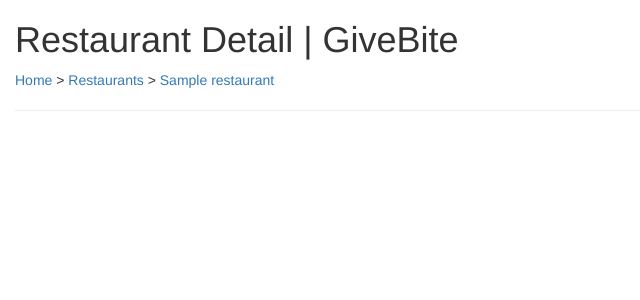
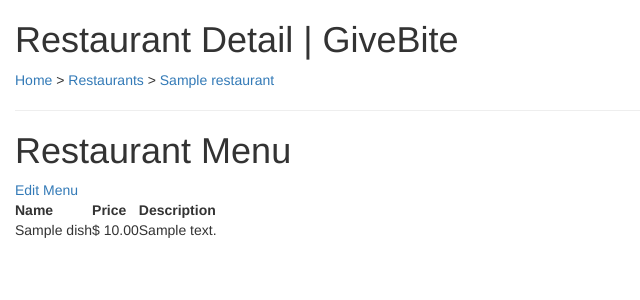
Before and after one commit to Alonski/GiveBite, a Django app: page /restaurant/1/ in a window 1280 px wide. Shown: the top 300 px of the page, without its empty margins (0-640 px from the left). Run offline with Django 3.2, Linux system fonts and the light colour scheme; tables that the repository leaves empty hold one stand-in row (values such as "Sample post"); some libraries are stand-ins or nearby versions.

Commit message:
Added Dish List To Restaurant Detail

```diff
--- a/bite/templates/bite/restaurant_detail.html
+++ b/bite/templates/bite/restaurant_detail.html
@@ -11,32 +11,25 @@
 {% endblock %}
 
 {% block content %}
-{#    <a href="{% url 'bite:restaurant_add' %}">Add Restaurant</a>#}
-{#    <table>#}
-{#        <thead>#}
-{#        <tr>#}
-{#            <th>Account</th>#}
-{#            <th>Name</th>#}
-{#            <th>Address</th>#}
-{#            <th>Phone</th>#}
-{#            <th>Update</th>#}
-{#            <th>Delete</th>#}
-{#            <th>Delete?</th>#}
-{#        </tr>#}
-{#        </thead>#}
-{#        <tbody>#}
-{#        {% for object in object_list %}#}
-{#            <tr>#}
-{#                <td>{{ object.account }}</td>#}
-{#                <td>{{ object.name }}</td>#}
-{#                <td>$ {{ object.address }}</td>#}
-{#                <td>{{ object.phone }}</td>#}
-{#                <td><a href="{% url 'bite:dishes_update' object.restaurant.id %}">Update</a></td>#}
-{#                <td><a href="{% url 'bite:dishes_delete' object.restaurant_id %}">Delete</a></td>#}
-{#                <td>{{ object.delete }}</td>#}
-{#            </tr>#}
-{#        {% endfor %}#}
-{#        </tbody>#}
+    <h1>Restaurant Menu</h1>
+    <a href="{% url 'bite:dishes_list' object.id %}">Edit Menu</a>
+    <table>
+        <thead>
+        <tr>
+            <th>Name</th>
+            <th>Price</th>
+            <th>Description</th>
+        </tr>
+        </thead>
+        <tbody>
+        {% for object in view.dishes %}
+            <tr>
+                <td>{{ object.name }}</td>
+                <td>$ {{ object.price }}</td>
+                <td>{{ object.description }}</td>
+            </tr>
+        {% endfor %}
+        </tbody>
 {#        <tfoot>#}
 {#        <tr>#}
 {#            <td>Total:</td>#}
@@ -44,5 +37,5 @@
 {#            <td></td>#}
 {#        </tr>#}
 {#        </tfoot>#}
-{#    </table>#}
+    </table>
 {% endblock %}
--- a/bite/views.py
+++ b/bite/views.py
@@ -1,6 +1,6 @@
 from django.core.exceptions import ImproperlyConfigured
 from django.core.urlresolvers import reverse_lazy, reverse
-from django.shortcuts import render, get_object_or_404
+from django.shortcuts import render, get_object_or_404, get_list_or_404
 from django.utils.encoding import force_text
 from django.views.generic import *
 from .models import *
@@ -27,14 +27,15 @@
     page_title = "Restaurant Detail"
     model = Restaurant
 
-    # def get(self, request, pk, *args, **kwargs):
-    #     """
-    #     Overrides get function then adds a model of type Restaurant to the view whose id = restaurant_id
-    #     :param restaurant_id: Gets restaurant_id from url (?P<restaurant_id>[0-9]+)
-    #     :return: The regular get return. No need to return our self.restaurant model.
-    #     """
-    #     self.restaurant = get_object_or_404(Restaurant, id=pk)
-    #     return super().get(request, *args, **kwargs)
+    def get(self, request, pk, *args, **kwargs):
+        """
+        Overrides get function then adds a model of type Restaurant to the view whose id = restaurant_id
+        :param restaurant_id: Gets restaurant_id from url (?P<restaurant_id>[0-9]+)
+        :return: The regular get return. No need to return our self.restaurant model.
+        """
+        self.restaurant = get_object_or_404(Restaurant, id=pk)
+        self.dishes = get_list_or_404(Dish, restaurant=self.restaurant)
+        return super().get(request, *args, **kwargs)
 
 
 class DishListView(ListView):
```
